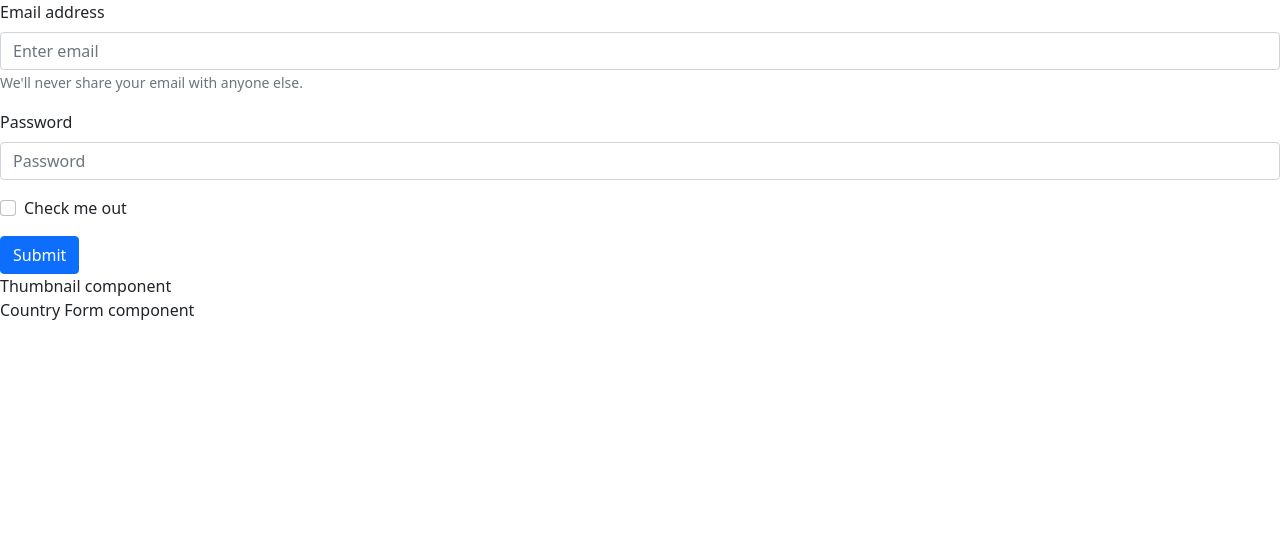
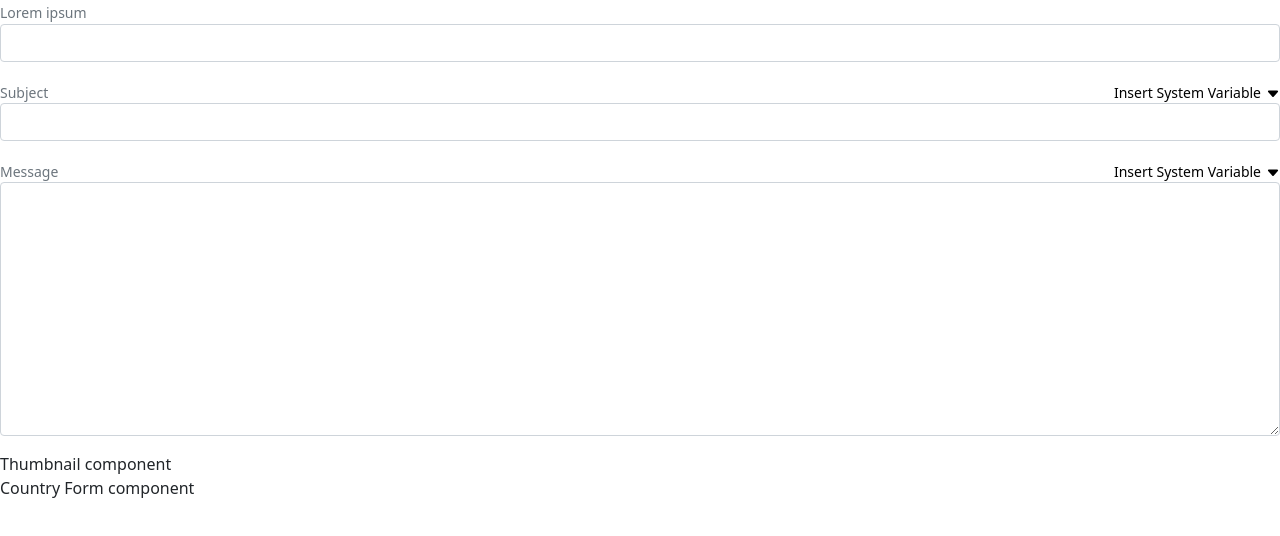
Before and after one commit to menglu95/react-form-prototype, a React (Create React App) app: page / in a window 1280 px wide. Shown: the top 536 px of the page. Built offline with nearby package versions, Linux system fonts and the light colour scheme.

Commit message:
complete the normal form

```diff
--- a/package.json
+++ b/package.json
@@ -10,6 +10,7 @@
     "node-sass": "^7.0.1",
     "react": "^17.0.2",
     "react-bootstrap": "^2.1.2",
+    "react-bootstrap-icons": "^1.7.2",
     "react-dom": "^17.0.2",
     "react-scripts": "5.0.0",
     "web-vitals": "^2.1.4"
--- a/src/components/NormalForm.js
+++ b/src/components/NormalForm.js
@@ -1,27 +1,43 @@
 import React from 'react';
-import { Form, Button } from 'react-bootstrap';
+import '../scss/normalForm.scss';
+import { Form } from 'react-bootstrap';
+import { CaretDownFill } from 'react-bootstrap-icons';
 
 const NormalForm = () => {
   return (
     <Form>
-      <Form.Group className="mb-3" controlId="formBasicEmail">
-        <Form.Label>Email address</Form.Label>
-        <Form.Control type="email" placeholder="Enter email" />
+      <Form.Group className="mb-3" controlId="LoremInput">
         <Form.Text className="text-muted">
-          We'll never share your email with anyone else.
+          Lorem ipsum
         </Form.Text>
+        <Form.Control type="text" />
       </Form.Group>
 
-      <Form.Group className="mb-3" controlId="formBasicPassword">
-        <Form.Label>Password</Form.Label>
-        <Form.Control type="password" placeholder="Password" />
+      <Form.Group className="mb-3" controlId="subjectInput">
+        <div className="message-label">
+          <Form.Text className="text-muted">
+            Subject
+          </Form.Text>
+          <Form.Text>
+            Insert System Variable
+            <CaretDownFill className="down-icon" />
+          </Form.Text>
+        </div>
+        <Form.Control type="text" />
       </Form.Group>
-      <Form.Group className="mb-3" controlId="formBasicCheckbox">
-        <Form.Check type="checkbox" label="Check me out" />
+
+      <Form.Group className="mb-3" controlId="messageTextarea">
+        <div className="message-label">
+          <Form.Text className="text-muted">
+            Message
+          </Form.Text>
+          <Form.Text>
+            Insert System Variable
+            <CaretDownFill className="down-icon" />
+          </Form.Text>
+        </div>
+        <Form.Control as="textarea" rows={10} />
       </Form.Group>
-      <Button variant="primary" type="submit">
-        Submit
-      </Button>
     </Form>
   )
 }
--- /dev/null
+++ b/src/scss/normalForm.scss
@@ -0,0 +1,10 @@
+.message-label {
+  display: flex;
+  justify-content: space-between;
+  .form-text {
+    color: black;
+  }
+  .down-icon {
+    margin-left: 5px;
+  }
+}
```
Also changed, not shown: 1 other file (tests, documents, lock files or other folders).
